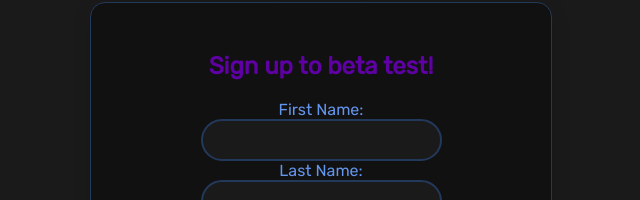
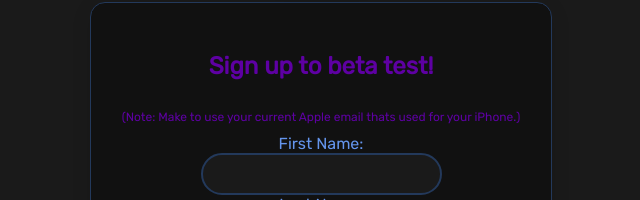
Before and after one commit to devzano/RubensPortfolio, a React (Create React App) app: page / in a window 1280 px wide. Both pictures are taken after a click on the button "Beta Testing". Shown: the part 1150-1350 px from the top of the page, without its empty margins (319-959 px from the left). Built offline with nearby package versions, Linux system fonts and the light colour scheme.

Commit message:
Update BetaSignupForm.js

```diff
--- a/src/BetaSignupForm.js
+++ b/src/BetaSignupForm.js
@@ -36,6 +36,7 @@ function BetaSignupForm() {
     return (
         <div className="beta-signup-container">
             <h2 className="beta-signup-title">Sign up to beta test!</h2>
+            <h2 className="beta-signup-note">(Note: Make to use your current Apple email thats used for your iPhone.)</h2>
             <form onSubmit={handleSubmit}>
                 <div>
                     <label className="beta-signup-label">First Name:</label>
```
